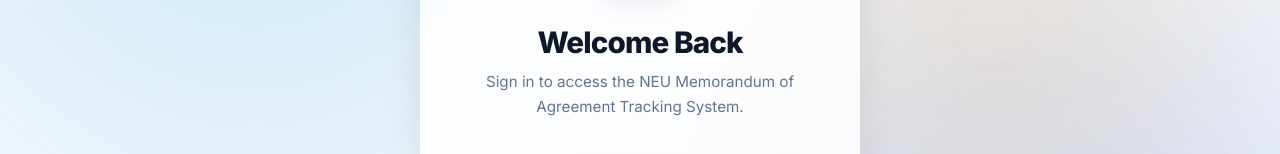
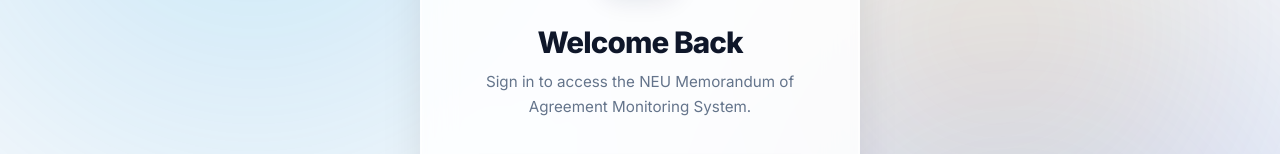
Before and after one commit to cgcola/NEU_MOAMonitoringSystem, a React (Vite) app in the folder neu-moa-app/: page / in a window 1280 px wide. Shown: the part 317-471 px from the top of the page. Built offline with nearby package versions, Linux system fonts and the light colour scheme.

Commit message:
Changes Tracking to Monitoring

```diff
--- a/neu-moa-app/src/components/Header.jsx
+++ b/neu-moa-app/src/components/Header.jsx
@@ -36,7 +36,7 @@
           <img src={neuLogo} alt="NEU Logo" style={{ width: '48px', height: '48px', objectFit: 'contain' }} />
           <div className="desktop-only">
             <h2 style={{ fontSize: '1.15rem', color: '#003366', margin: 0, fontWeight: '700' }}>NEU Memorandum of Agreement</h2>
-            <p style={{ fontSize: '0.8rem', color: '#888', margin: 0, fontWeight: '500' }}>Tracking System</p>
+            <p style={{ fontSize: '0.8rem', color: '#888', margin: 0, fontWeight: '500' }}>Monitoring System</p>
           </div>
         </div>
 
--- a/neu-moa-app/src/pages/Login.jsx
+++ b/neu-moa-app/src/pages/Login.jsx
@@ -90,7 +90,7 @@
             margin: 0,
             lineHeight: '1.6'
           }}>
-            Sign in to access the NEU Memorandum of Agreement Tracking System.
+            Sign in to access the NEU Memorandum of Agreement Monitoring System.
           </p>
         </div>
 
```
